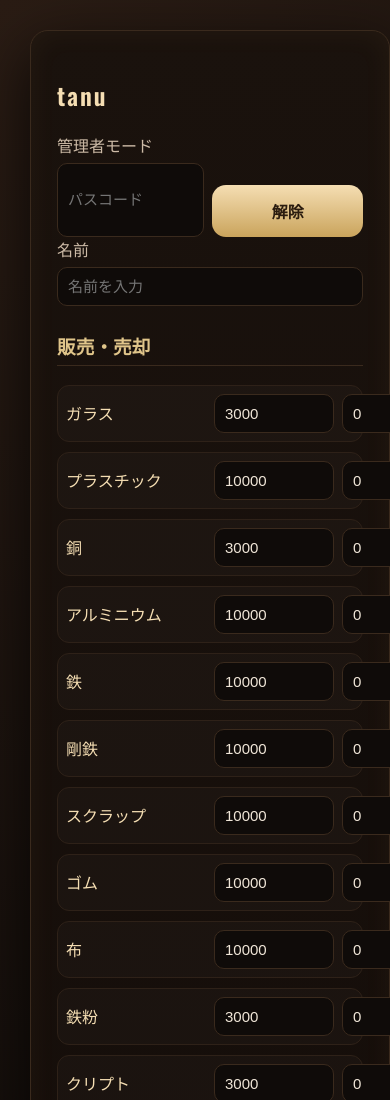
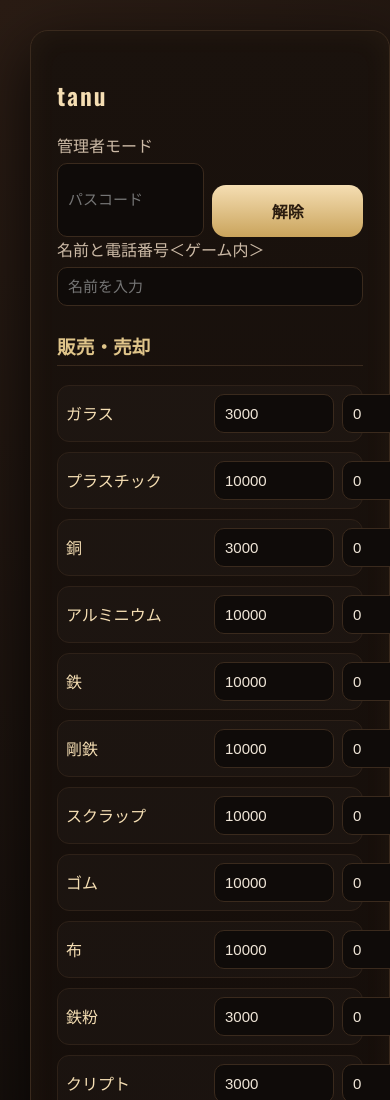
Before and after one commit to rune0000/tanupon, a plain HTML site: page index.html in a window 390 px wide. Shown: the top 1100 px of the page. Drawn offline with nearby package versions, Linux system fonts and the light colour scheme.

Commit message:
Update label to include phone number in form

```diff
--- a/index.html
+++ b/index.html
@@ -81,7 +81,7 @@
   </div>
 
   <form id="reserveForm">
-    <label>名前</label>
+    <label>名前と電話番号＜ゲーム内＞</label>
 <input type="text" id="name" placeholder="名前を入力" required>
 
     <h3>販売・売却</h3>
```
